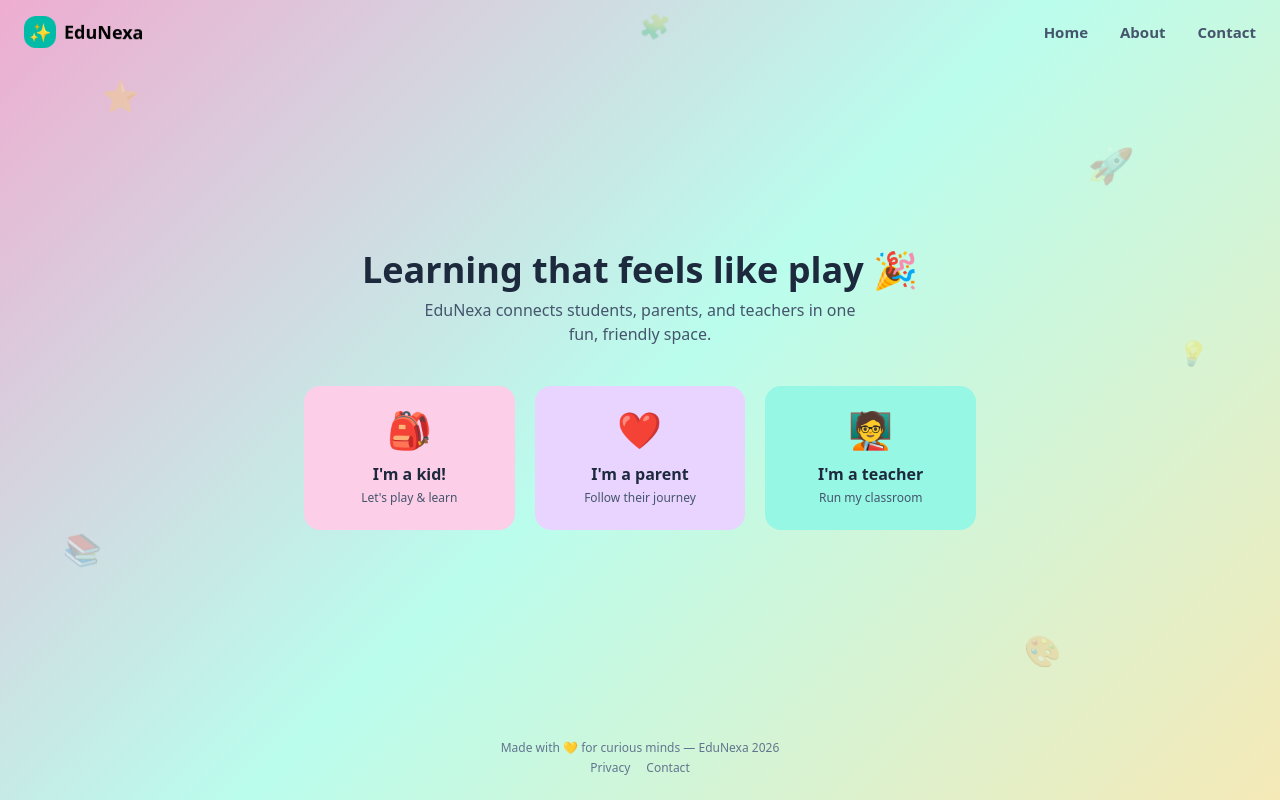
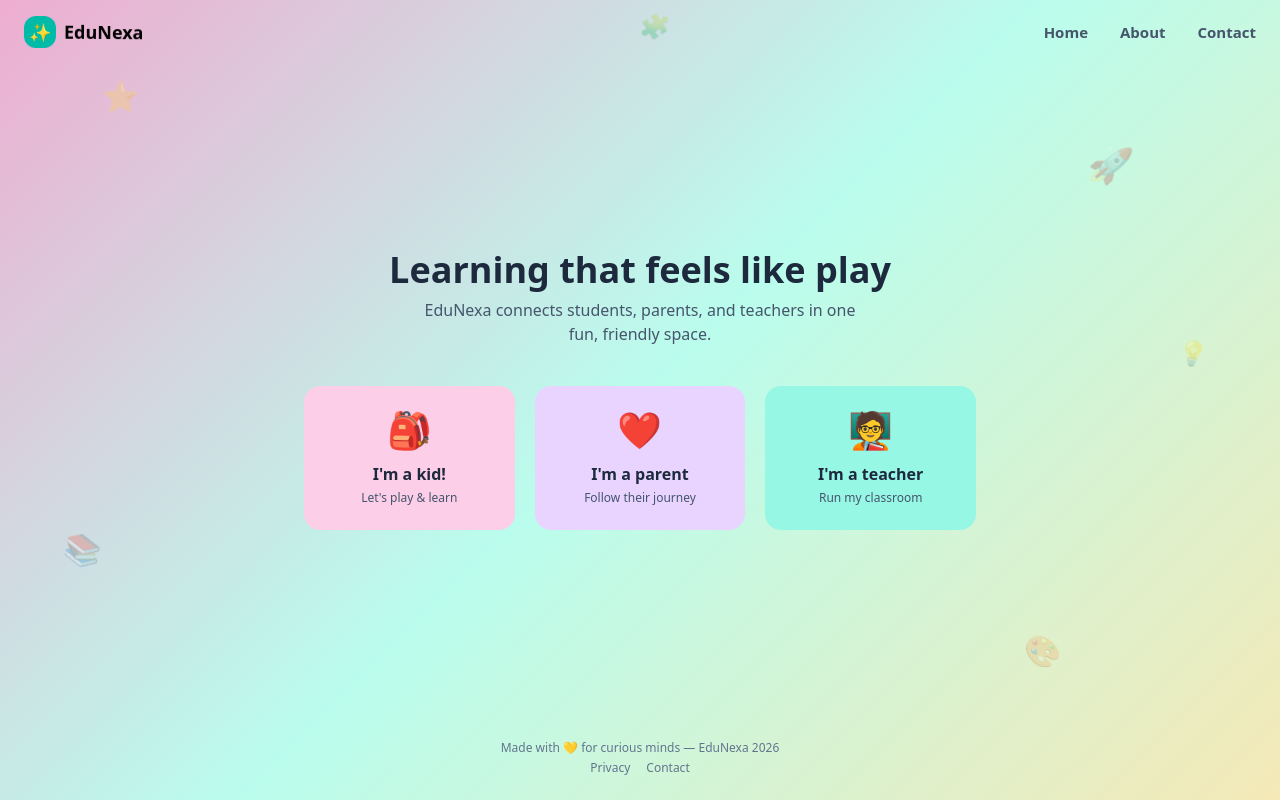
Before and after one commit to ujjwalgupta-01/EduNexa, a Next.js app in the folder edunexa/: page / in a window 1280 px wide. Built offline with nearby package versions, Linux system fonts and the light colour scheme.

Commit message:
Update page.js

```diff
--- a/edunexa/app/page.js
+++ b/edunexa/app/page.js
@@ -14,7 +14,7 @@ const symbols = [
 export default function HomePage() {
   return (
     <main className="relative min-h-screen flex flex-col">
-      {/* Floating background symbols */}
+      {/* background symbol*/}
       {symbols.map((s, i) => (
         <span
           key={i}
@@ -29,7 +29,7 @@ export default function HomePage() {
 
       <section className="flex-1 flex flex-col items-center justify-center text-center px-6 relative z-10">
         <h1 className="text-4xl font-extrabold text-slate-800 mb-2 opacity-0 animate-fade-up">
-          Learning that feels like play 🎉
+          Learning that feels like play
         </h1>
         <p className="text-slate-600 mb-10 max-w-md opacity-0 animate-fade-up delay-100">
           EduNexa connects students, parents, and teachers in one fun, friendly space.
```
